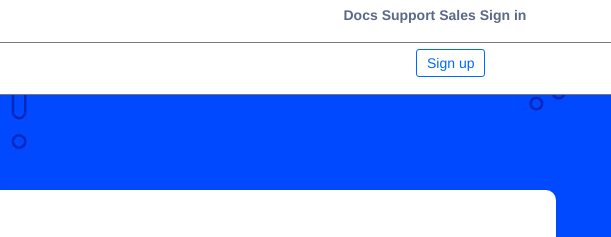
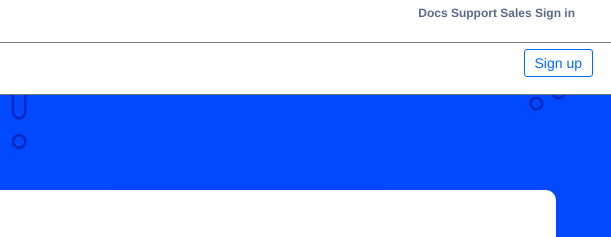
Before and after one commit to Mr2803/html-css-digitalocean, a plain HTML site: page index.html in a window 1280 px wide. Shown: the top 237 px of the page, 669-1280 px from the left. Drawn offline with nearby package versions, Linux system fonts and the light colour scheme.

Commit message:
add details in header

```diff
--- a/css/style.css
+++ b/css/style.css
@@ -26,6 +26,11 @@ h3{
   padding:3px 10px;
   border-radius: 3px;
   font-size: 10px;
+}
+
+.col-lg-offset-3.col-lg-3.visible-lg ul{
+  margin-left: 26%;
+  font-size: 12px;
 }
 
 .row.my_border{
--- a/index.html
+++ b/index.html
@@ -41,7 +41,7 @@
           <li><a href="#" style="color:#031b4e">Pricing</a></li>
           </ul>
         </div>
-        <div class="col-lg-offset-3 col-lg-2 visible-lg">
+        <div class="col-lg-offset-4 col-lg-1 visible-lg">
           <span>Sign up</span>
         </div>
       </div>
```
